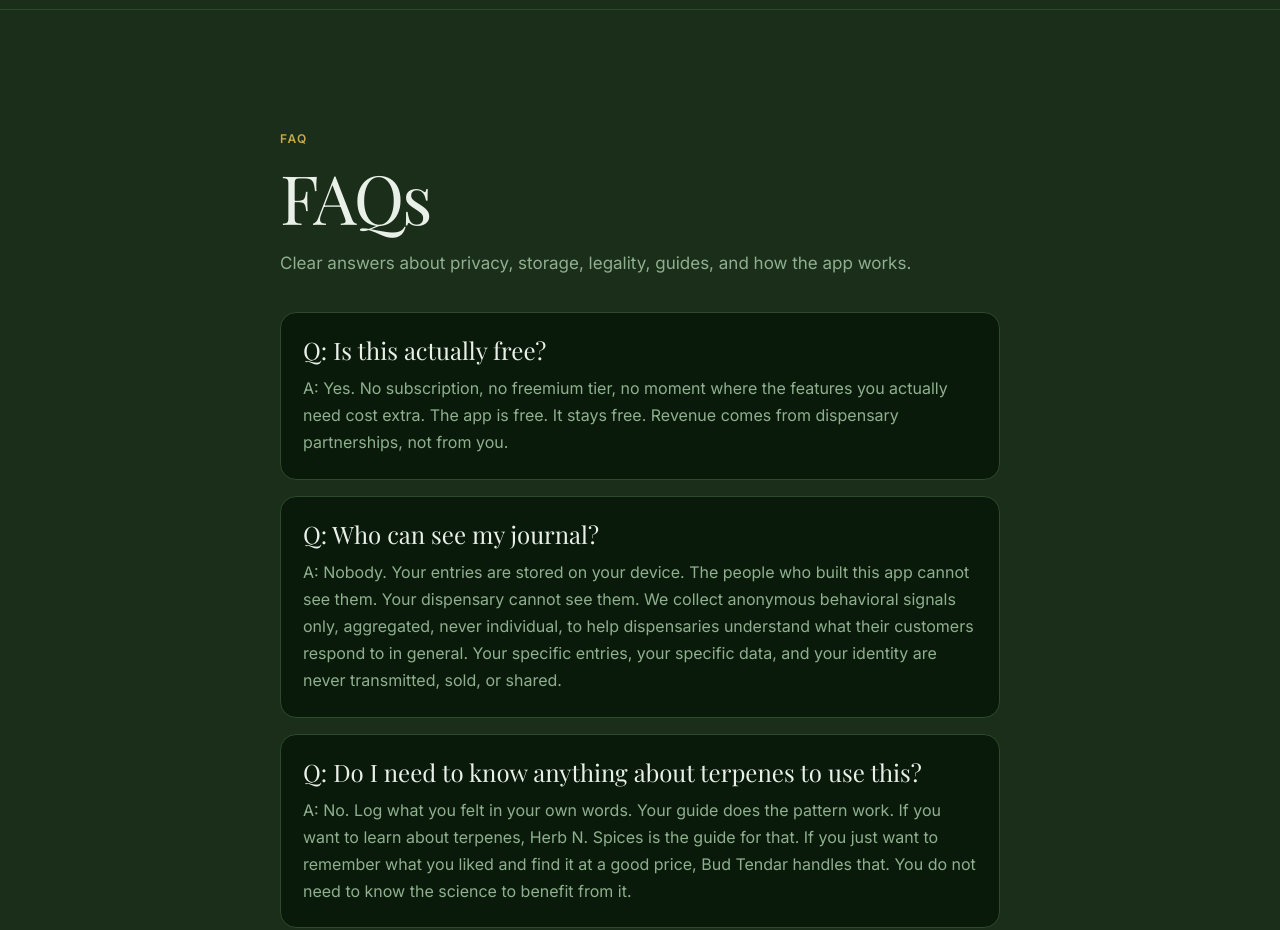
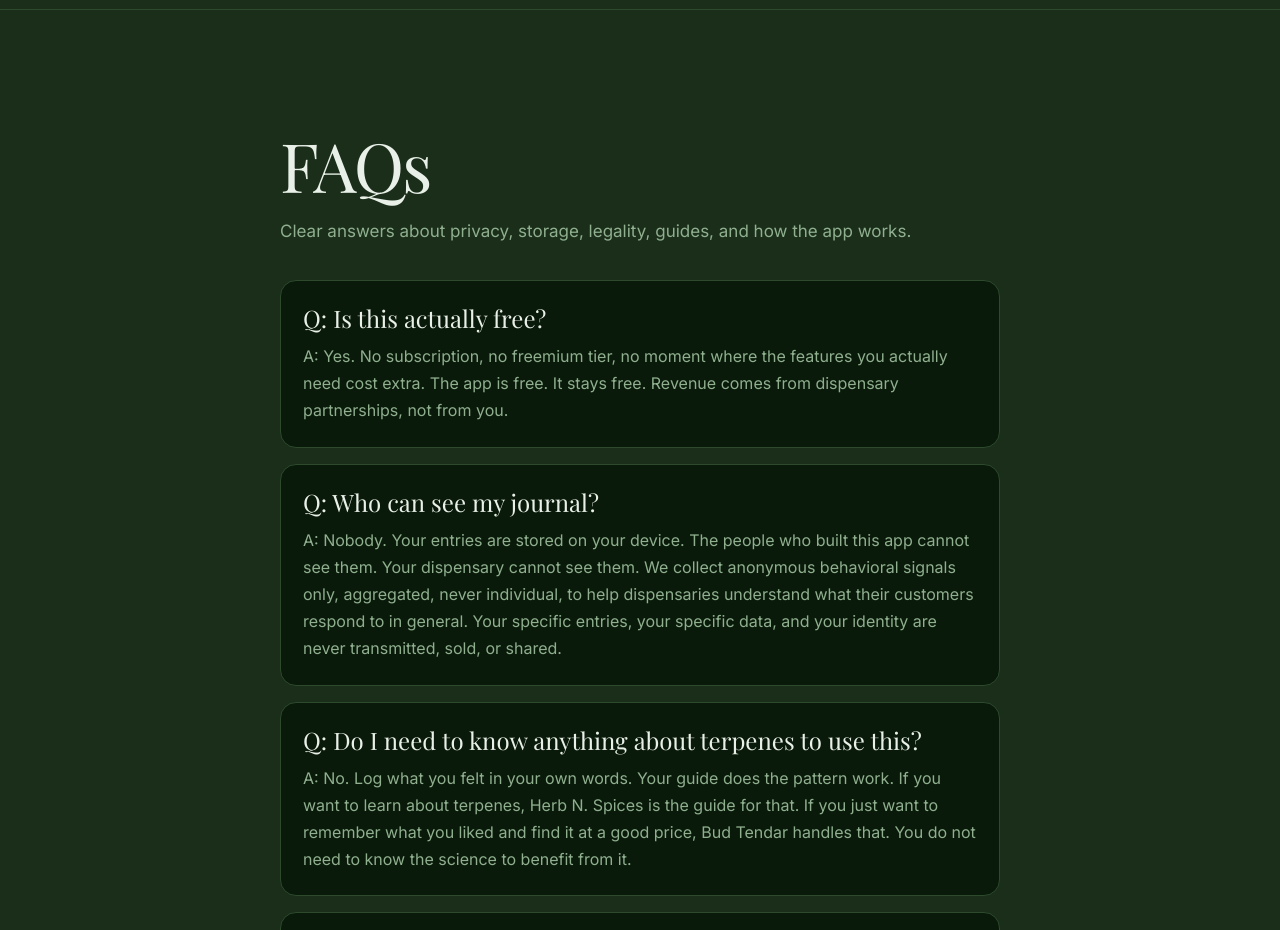
Before and after one commit to casevoiceai/my420journal-app, a React (Vite) app: page / in a window 1280 px wide. Shown: the part 7580-8510 px from the top of the page. Built offline with nearby package versions, Linux system fonts and the light colour scheme.

Commit message:
Remove FAQ and Contact section tags

```diff
--- a/src/marketing/MarketingFAQ.jsx
+++ b/src/marketing/MarketingFAQ.jsx
@@ -50,7 +50,6 @@ export function FAQSection({ id = undefined, tone = 'base' }) {
           maxWidth: marketingPage.contentWidth,
         }}
       >
-        <p style={eyebrowStyle}>FAQ</p>
         <h1 style={{
           margin: '0 0 18px 0',
           color: S.textPrimary,
```
